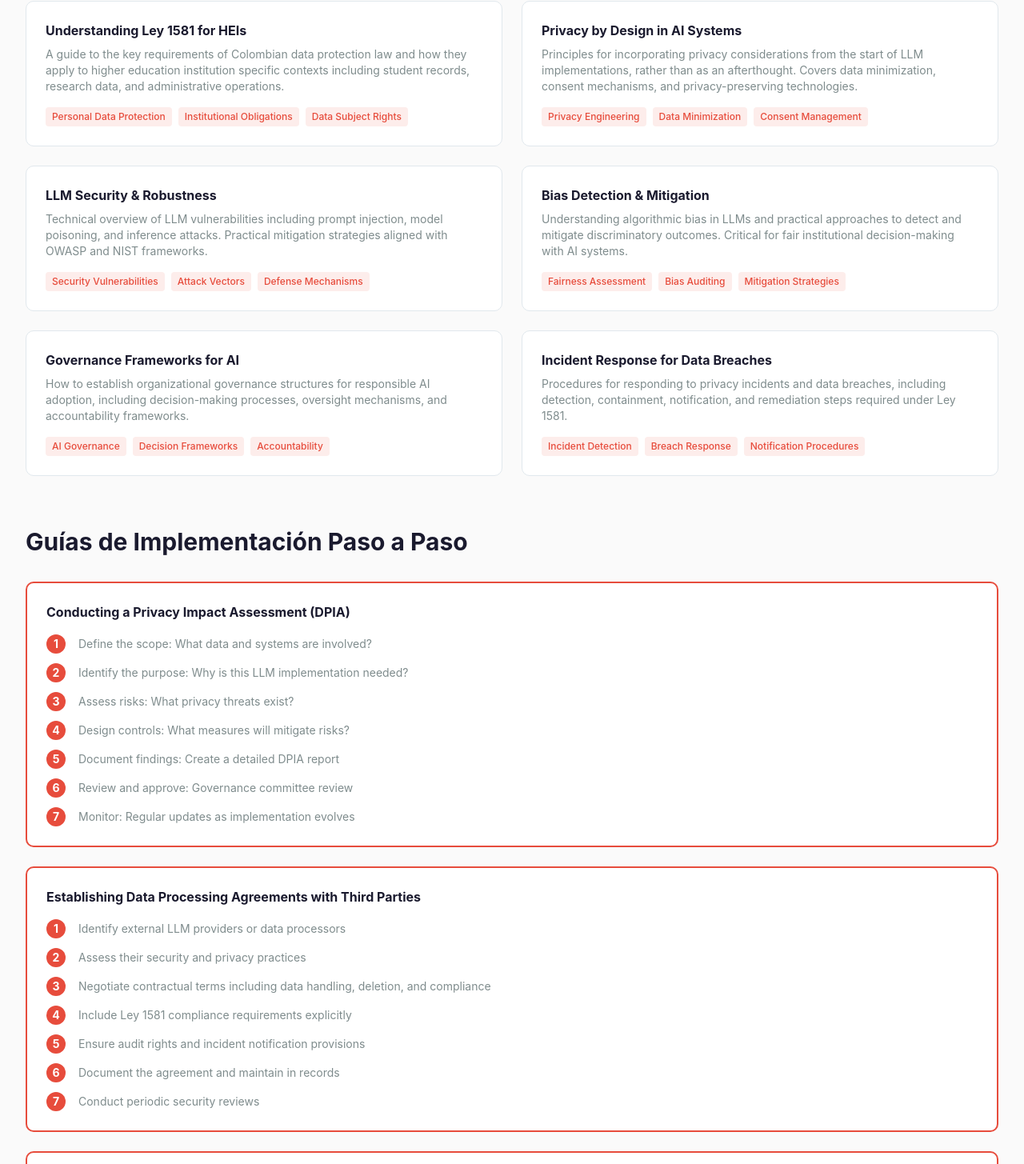
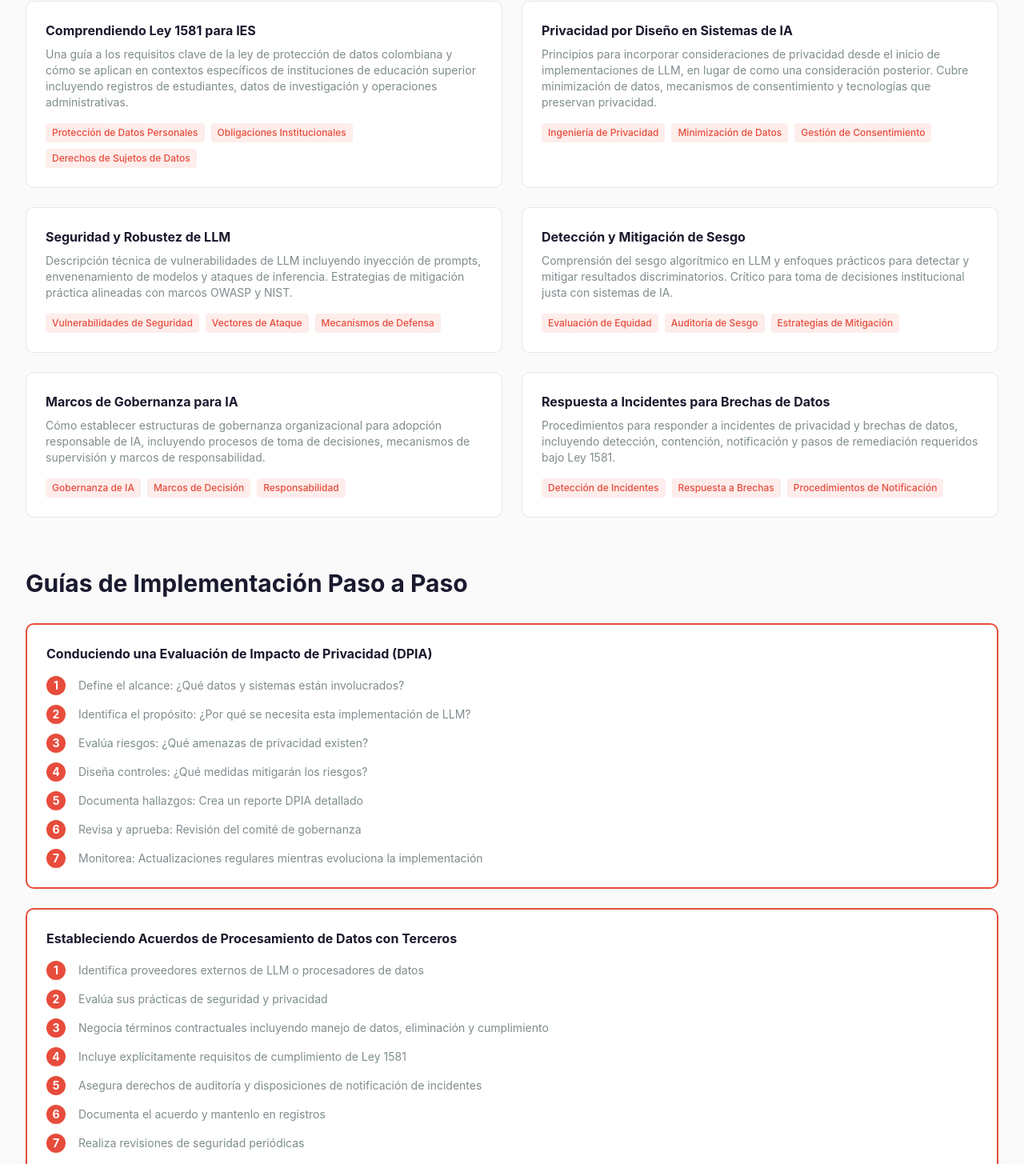
Before and after one commit to JesusAMPY/proyecto-grado-LLM-privacidad, a Next.js app: page /resources in a window 1280 px wide. Shown: the part 2802-4257 px from the top of the page at 80% size. Built offline with nearby package versions, Linux system fonts and the light colour scheme.

Commit message:
translate: traducción 100% al español de todos los textos restantes + fix: corregir posicionamiento de imágenes en secciones del prototipo

```diff
--- a/app/compliance/page.tsx
+++ b/app/compliance/page.tsx
@@ -67,7 +67,7 @@ export default function CompliancePage() {
             <table className="w-full border-collapse">
               <thead>
                 <tr className="bg-primary text-primary-foreground">
-                  <th className="border border-border px-4 py-3 text-left font-semibold">Privacy Protection Area</th>
+                  <th className="border border-border px-4 py-3 text-left font-semibold">Área de Protección de Privacidad</th>
                   <th className="border border-border px-4 py-3 text-left font-semibold">Ley 1581</th>
                   <th className="border border-border px-4 py-3 text-left font-semibold">CONPES 4144</th>
                   <th className="border border-border px-4 py-3 text-left font-semibold">OWASP/NIST</th>
@@ -91,7 +91,7 @@ export default function CompliancePage() {
 
         {/* Implementation Checklist */}
         <section className="mb-16">
-          <h2 className="text-3xl font-bold mb-8">Compliance Implementation Checklist</h2>
+          <h2 className="text-3xl font-bold mb-8">Lista de Verificación de Implementación de Cumplimiento</h2>
 
           <div className="grid md:grid-cols-2 gap-8">
             {checklistItems.map((section, idx) => (
@@ -102,32 +102,32 @@ export default function CompliancePage() {
 
         {/* Key Compliance Obligations */}
         <section className="bg-secondary/50 p-8 rounded-lg">
-          <h2 className="text-2xl font-bold mb-8">Key Colombian Compliance Obligations</h2>
+          <h2 className="text-2xl font-bold mb-8">Obligaciones Clave de Cumplimiento Colombiano</h2>
 
           <div className="space-y-6">
             <ObligationItem
-              title="Lawful Basis for Processing"
-              description="Organizations must establish a legal basis for processing personal data through LLMs, typically requiring explicit informed consent from data subjects under Ley 1581."
+              title="Base Legal para el Procesamiento"
+              description="Las organizaciones deben establecer una base legal para procesar datos personales a través de LLM, normalmente requiriendo consentimiento informado explícito de los sujetos de datos bajo Ley 1581."
             />
             <ObligationItem
-              title="Data Subject Rights"
-              description="Individuals have rights to access, rectify, delete, and export their personal data processed by LLMs. Organizations must establish mechanisms to fulfill these rights."
+              title="Derechos de los Sujetos de Datos"
+              description="Los individuos tienen derechos de acceso, rectificación, eliminación y exportación de sus datos personales procesados por LLM. Las organizaciones deben establecer mecanismos para cumplir estos derechos."
             />
             <ObligationItem
-              title="Data Security Measures"
-              description="Organizations must implement administrative, physical, and technical measures to protect data from unauthorized access, loss, or alteration."
+              title="Medidas de Seguridad de Datos"
+              description="Las organizaciones deben implementar medidas administrativas, físicas y técnicas para proteger datos de acceso no autorizado, pérdida o alteración."
             />
             <ObligationItem
-              title="Incident Notification"
-              description="Significant data breaches or privacy incidents must be reported to affected individuals and the SIC (Superintendencia de Industria y Comercio) within defined timeframes."
+              title="Notificación de Incidentes"
+              description="Brechas de datos significativas o incidentes de privacidad deben ser reportados a individuos afectados y la SIC (Superintendencia de Industria y Comercio) dentro de plazos definidos."
             />
             <ObligationItem
-              title="Data Processing Documentation"
-              description="Organizations must maintain detailed records of data processing activities, including what data is collected, how it is used, and who has access to it."
+              title="Documentación de Procesamiento de Datos"
+              description="Las organizaciones deben mantener registros detallados de actividades de procesamiento de datos, incluyendo qué datos se recopilan, cómo se usan y quién tiene acceso a ellos."
             />
             <ObligationItem
-              title="Third-Party Accountability"
-              description="If using third-party LLM services or data processors, organizations remain liable. Data processing agreements must ensure compliance."
+              title="Responsabilidad de Terceros"
+              description="Si se usan servicios LLM de terceros o procesadores de datos, las organizaciones siguen siendo responsables. Los acuerdos de procesamiento de datos deben garantizar cumplimiento."
             />
           </div>
         </section>
--- a/app/framework/page.tsx
+++ b/app/framework/page.tsx
@@ -61,23 +61,23 @@ export default function FrameworkPage() {
           <div className="space-y-6">
             <ProcessStep
               step="1"
-              title="Risk Assessment"
-              description="Begin by identifying and evaluating privacy risks specific to your LLM implementation. This forms the foundation for all subsequent decisions."
+              title="Evaluación de Riesgos"
+              description="Comienza identificando y evaluando riesgos de privacidad específicos para tu implementación de LLM. Esto forma la base para todas las decisiones posteriores."
             />
             <ProcessStep
               step="2"
-              title="Data Classification"
-              description="Classify institutional data based on sensitivity and regulatory requirements. This determines which data can be used with LLMs and how it must be protected."
+              title="Clasificación de Datos"
+              description="Clasifica datos institucionales según sensibilidad y requisitos regulatorios. Esto determina qué datos pueden usarse con LLM y cómo deben protegerse."
             />
             <ProcessStep
               step="3"
-              title="Compliance Mapping"
-              description="Map your LLM practices to applicable regulations (Ley 1581, CONPES 4144) and standards (OWASP, NIST, ISO 27701). Identify compliance gaps."
+              title="Mapeo de Cumplimiento"
+              description="Mapea tus prácticas de LLM a regulaciones aplicables (Ley 1581, CONPES 4144) y estándares (OWASP, NIST, ISO 27701). Identifica brechas de cumplimiento."
             />
             <ProcessStep
               step="4"
-              title="Implementation Controls"
-              description="Deploy technical and organizational controls to mitigate risks and ensure compliance. This includes encryption, access controls, and monitoring mechanisms."
+              title="Controles de Implementación"
+              description="Despliega controles técnicos y organizacionales para mitigar riesgos y garantizar cumplimiento. Esto incluye encriptación, controles de acceso y mecanismos de monitoreo."
             />
           </div>
         </section>
@@ -100,7 +100,7 @@ export default function FrameworkPage() {
                 </div>
 
                 <div className="space-y-2">
-                  <p className="text-sm font-semibold text-foreground">Key Requirements:</p>
+                  <p className="text-sm font-semibold text-foreground">Requisitos Clave:</p>
                   <ul className="grid md:grid-cols-2 gap-3">
                     {standard.keyRequirements.map((req, idx) => (
                       <li key={idx} className="text-sm text-muted-foreground flex gap-2">
@@ -117,37 +117,37 @@ export default function FrameworkPage() {
 
         {/* Implementation Timeline */}
         <section className="mt-20 pt-20 border-t border-border">
-          <h2 className="text-2xl font-bold mb-8">Recommended Implementation Timeline</h2>
+          <h2 className="text-2xl font-bold mb-8">Cronograma de Implementación Recomendado</h2>
 
           <div className="space-y-4">
             <TimelineItem
-              phase="Phase 1"
-              title="Assessment & Planning"
-              duration="Weeks 1-4"
+              phase="Fase 1"
+              title="Evaluación y Planificación"
+              duration="Semanas 1-4"
               items={[
-                'Conduct privacy impact assessment (DPIA)',
-                'Identify sensitive data in your institution',
-                'Map current compliance status',
-                'Establish governance structure',
+                'Realizar evaluación de impacto de privacidad (DPIA)',
+                'Identificar datos sensibles en tu institución',
+                'Mapear estado de cumplimiento actual',
+                'Establecer estructura de gobernanza',
               ]}
             />
             <TimelineItem
-              phase="Phase 2"
-              title="Risk Evaluation & Controls Design"
-              duration="Weeks 5-12"
+              phase="Fase 2"
+              title="Evaluación de Riesgos y Diseño de Controles"
+              duration="Semanas 5-12"
               items={[
-                'Perform detailed risk assessment',
-                'Design technical controls',
-                'Develop data handling policies',
-                'Plan data minimization strategies',
+                'Realizar evaluación de riesgos detallada',
+                'Diseñar controles técnicos',
+                'Desarrollar políticas de manejo de datos',
+                'Planificar estrategias de minimización de datos',
               ]}
             />
             <TimelineItem
-              phase="Phase 3"
-              title="Implementation & Testing"
-              duration="Weeks 13-24"
+              phase="Fase 3"
+              title="Implementación y Pruebas"
+              duration="Semanas 13-24"
               items={[
-                'Deploy technical controls',
+                'Desplegar controles técnicos',
                 'Implement access controls',
                 'Configure monitoring systems',
                 'Conduct security testing',
--- a/app/resources/page.tsx
+++ b/app/resources/page.tsx
@@ -103,34 +103,34 @@ export default function ResourcesPage() {
 
           <div className="grid md:grid-cols-2 gap-6">
             <ReadingItem
-              title="Understanding Ley 1581 for HEIs"
-              description="A guide to the key requirements of Colombian data protection law and how they apply to higher education institution specific contexts including student records, research data, and administrative operations."
-              topics={['Personal Data Protection', 'Institutional Obligations', 'Data Subject Rights']}
+              title="Comprendiendo Ley 1581 para IES"
+              description="Una guía a los requisitos clave de la ley de protección de datos colombiana y cómo se aplican en contextos específicos de instituciones de educación superior incluyendo registros de estudiantes, datos de investigación y operaciones administrativas."
+              topics={['Protección de Datos Personales', 'Obligaciones Institucionales', 'Derechos de Sujetos de Datos']}
             />
             <ReadingItem
-              title="Privacy by Design in AI Systems"
-              description="Principles for incorporating privacy considerations from the start of LLM implementations, rather than as an afterthought. Covers data minimization, consent mechanisms, and privacy-preserving technologies."
-              topics={['Privacy Engineering', 'Data Minimization', 'Consent Management']}
+              title="Privacidad por Diseño en Sistemas de IA"
+              description="Principios para incorporar consideraciones de privacidad desde el inicio de implementaciones de LLM, en lugar de como una consideración posterior. Cubre minimización de datos, mecanismos de consentimiento y tecnologías que preservan privacidad."
+              topics={['Ingeniería de Privacidad', 'Minimización de Datos', 'Gestión de Consentimiento']}
             />
             <ReadingItem
-              title="LLM Security & Robustness"
-              description="Technical overview of LLM vulnerabilities including prompt injection, model poisoning, and inference attacks. Practical mitigation strategies aligned with OWASP and NIST frameworks."
-              topics={['Security Vulnerabilities', 'Attack Vectors', 'Defense Mechanisms']}
+              title="Seguridad y Robustez de LLM"
+              description="Descripción técnica de vulnerabilidades de LLM incluyendo inyección de prompts, envenenamiento de modelos y ataques de inferencia. Estrategias de mitigación práctica alineadas con marcos OWASP y NIST."
+              topics={['Vulnerabilidades de Seguridad', 'Vectores de Ataque', 'Mecanismos de Defensa']}
             />
             <ReadingItem
-              title="Bias Detection & Mitigation"
-              description="Understanding algorithmic bias in LLMs and practical approaches to detect and mitigate discriminatory outcomes. Critical for fair institutional decision-making with AI systems."
-              topics={['Fairness Assessment', 'Bias Auditing', 'Mitigation Strategies']}
+              title="Detección y Mitigación de Sesgo"
+              description="Comprensión del sesgo algorítmico en LLM y enfoques prácticos para detectar y mitigar resultados discriminatorios. Crítico para toma de decisiones institucional justa con sistemas de IA."
+              topics={['Evaluación de Equidad', 'Auditoría de Sesgo', 'Estrategias de Mitigación']}
             />
             <ReadingItem
-              title="Governance Frameworks for AI"
-              description="How to establish organizational governance structures for responsible AI adoption, including decision-making processes, oversight mechanisms, and accountability frameworks."
-              topics={['AI Governance', 'Decision Frameworks', 'Accountability']}
+              title="Marcos de Gobernanza para IA"
+              description="Cómo establecer estructuras de gobernanza organizacional para adopción responsable de IA, incluyendo procesos de toma de decisiones, mecanismos de supervisión y marcos de responsabilidad."
+              topics={['Gobernanza de IA', 'Marcos de Decisión', 'Responsabilidad']}
             />
             <ReadingItem
-              title="Incident Response for Data Breaches"
-              description="Procedures for responding to privacy incidents and data breaches, including detection, containment, notification, and remediation steps required under Ley 1581."
-              topics={['Incident Detection', 'Breach Response', 'Notification Procedures']}
+              title="Respuesta a Incidentes para Brechas de Datos"
+              description="Procedimientos para responder a incidentes de privacidad y brechas de datos, incluyendo detección, contención, notificación y pasos de remediación requeridos bajo Ley 1581."
+              topics={['Detección de Incidentes', 'Respuesta a Brechas', 'Procedimientos de Notificación']}
             />
           </div>
         </section>
@@ -141,41 +141,41 @@ export default function ResourcesPage() {
 
           <div className="space-y-6">
             <GuideCard
-              title="Conducting a Privacy Impact Assessment (DPIA)"
+              title="Conduciendo una Evaluación de Impacto de Privacidad (DPIA)"
               steps={[
-                'Define the scope: What data and systems are involved?',
-                'Identify the purpose: Why is this LLM implementation needed?',
-                'Assess risks: What privacy threats exist?',
-                'Design controls: What measures will mitigate risks?',
-                'Document findings: Create a detailed DPIA report',
-                'Review and approve: Governance committee review',
-                'Monitor: Regular updates as implementation evolves',
+                'Define el alcance: ¿Qué datos y sistemas están involucrados?',
+                'Identifica el propósito: ¿Por qué se necesita esta implementación de LLM?',
+                'Evalúa riesgos: ¿Qué amenazas de privacidad existen?',
+                'Diseña controles: ¿Qué medidas mitigarán los riesgos?',
+                'Documenta hallazgos: Crea un reporte DPIA detallado',
+                'Revisa y aprueba: Revisión del comité de gobernanza',
+                'Monitorea: Actualizaciones regulares mientras evoluciona la implementación',
               ]}
             />
 
             <GuideCard
-              title="Establishing Data Processing Agreements with Third Parties"
+              title="Estableciendo Acuerdos de Procesamiento de Datos con Terceros"
               steps={[
-                'Identify external LLM providers or data processors',
-                'Assess their security and privacy practices',
-                'Negotiate contractual terms including data handling, deletion, and compliance',
-                'Include Ley 1581 compliance requirements explicitly',
-                'Ensure audit rights and incident notification provisions',
-                'Document the agreement and maintain in records',
-                'Conduct periodic security reviews',
+                'Identifica proveedores externos de LLM o procesadores de datos',
+                'Evalúa sus prácticas de seguridad y privacidad',
+                'Negocia términos contractuales incluyendo manejo de datos, eliminación y cumplimiento',
+                'Incluye explícitamente requisitos de cumplimiento de Ley 1581',
+                'Asegura derechos de auditoría y disposiciones de notificación de incidentes',
+                'Documenta el acuerdo y mantenlo en registros',
+                'Realiza revisiones de seguridad periódicas',
               ]}
             />
 
             <GuideCard
-              title="Implementing Data Minimization for LLM Use Cases"
+              title="Implementando Minimización de Datos para Casos de Uso de LLM"
               steps={[
-                'Document what data the LLM truly needs',
-                'Remove unnecessary identifying information',
-                'Aggregate or anonymize where possible',
-                'Use tokenization for sensitive values',
-                'Implement access controls limiting who provides data',
-                'Monitor actual data usage to verify minimization',
-                'Regularly audit to ensure ongoing minimization',
+                'Documenta qué datos el LLM realmente necesita',
+                'Elimina información de identificación innecesaria',
+                'Agrega o anonimiza donde sea posible',
+                'Usa tokenización para valores sensibles',
+                'Implementa controles de acceso limitando quién proporciona datos',
+                'Monitorea el uso real de datos para verificar minimización',
+                'Audita regularmente para asegurar minimización continua',
               ]}
             />
           </div>
@@ -183,17 +183,17 @@ export default function ResourcesPage() {
 
         {/* Useful Links */}
         <section className="bg-secondary/50 p-8 rounded-lg mb-16">
-          <h2 className="text-2xl font-bold mb-6">Useful Links & Organizations</h2>
+          <h2 className="text-2xl font-bold mb-6">Enlaces Útiles y Organizaciones</h2>
 
           <div className="grid md:grid-cols-2 gap-6">
             <LinkCategory
-              title="Colombian Regulatory Authorities"
+              title="Autoridades Regulatorias Colombianas"
               links={[
-                { label: 'SIC (Superintendencia de Industria y Comercio)', description: 'Colombian data protection regulator' },
-                { label: 'Ministerio de Tecnologías de la Información', description: 'Ministry overseeing CONPES 4144' },
+                { label: 'SIC (Superintendencia de Industria y Comercio)', description: 'Regulador de protección de datos colombiano' },
+                { label: 'Ministerio de Tecnologías de la Información', description: 'Ministerio que supervisa CONPES 4144' },
                 {
                   label: 'Consejo Nacional de Seguridad Informática',
-                  description: 'National cybersecurity council',
+                  description: 'Consejo de ciberseguridad nacional',
                 },
               ]}
             />
```
Also changed, not shown: app/prototype/page.tsx (+22 -22 lines).
